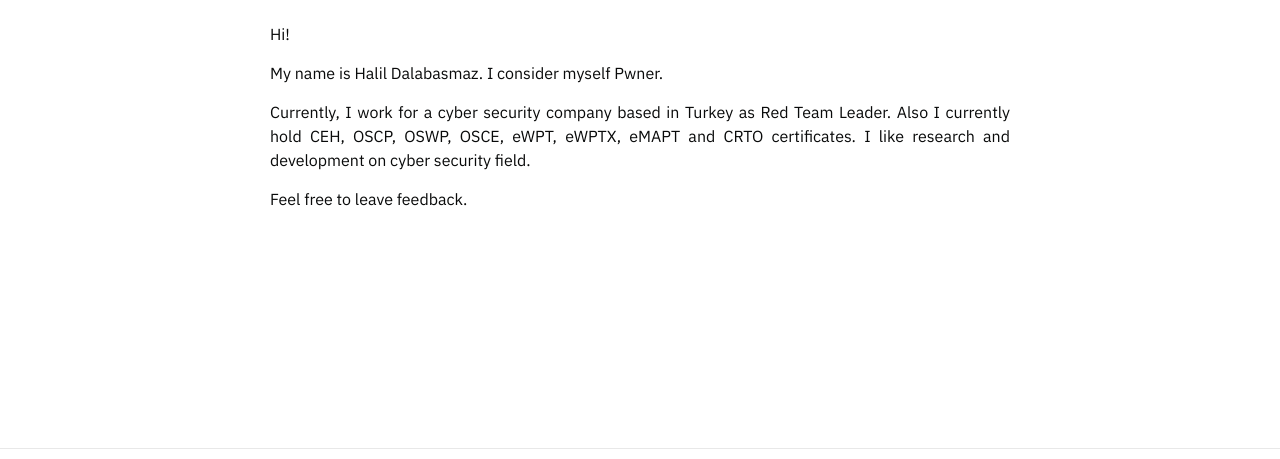
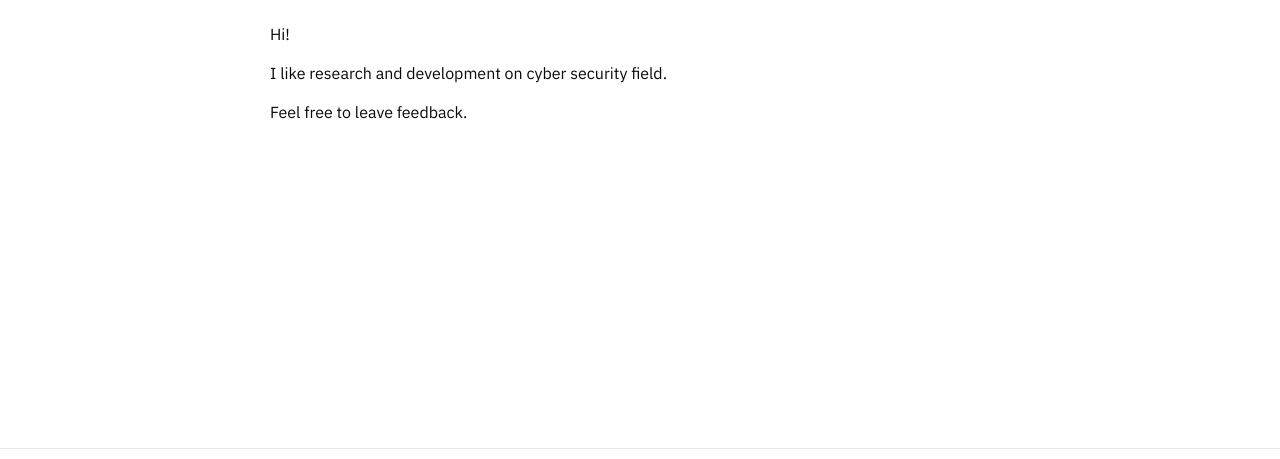
Before and after one commit to hlldz/hlldz.github.io, a plain HTML site: page about/index.html in a window 1280 px wide. Shown: the part 142-601 px from the top of the page. Drawn offline with Linux system fonts and the light colour scheme.

Commit message:
Update index.html

```diff
--- a/about/index.html
+++ b/about/index.html
@@ -55,9 +55,7 @@
   <div class="post-content">
     <p>Hi!</p>
 
-<p>My name is Halil Dalabasmaz. I consider myself Pwner.</p>
-
-<p>Currently, I work for a cyber security company based in Turkey as Red Team Leader. Also I currently hold CEH, OSCP, OSWP, OSCE, eWPT, eWPTX, eMAPT and CRTO certificates. I like research and development on cyber security field.</p>
+<p>I like research and development on cyber security field.</p>
 
 <p>Feel free to leave feedback.</p>
 
```
